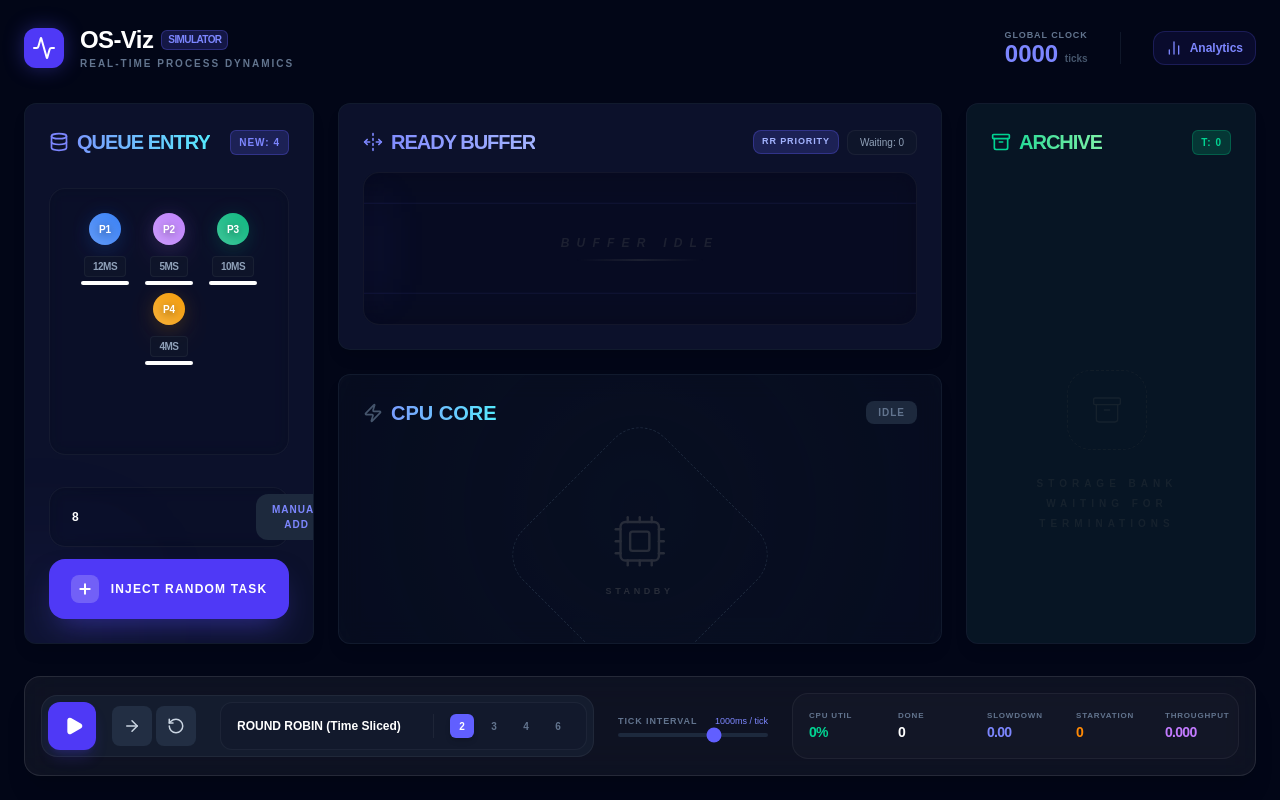
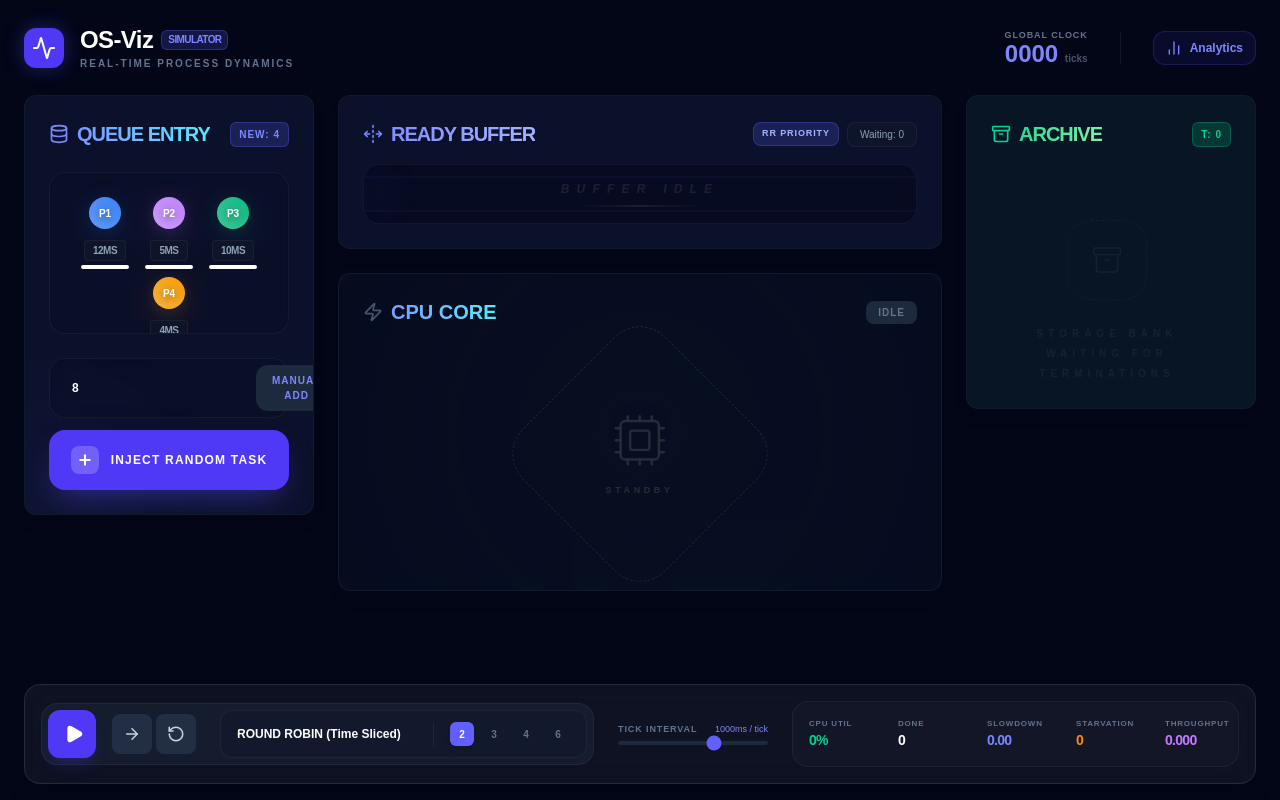
Before and after one commit to Fikresilase/osviz, a Next.js app: page / in a window 1280 px wide. Built offline with nearby package versions, Linux system fonts and the light colour scheme.

Commit message:
stable windows

```diff
--- a/app/page.tsx
+++ b/app/page.tsx
@@ -58,9 +58,9 @@ export default function OSVizPage() {
   }, []);
 
   return (
-    <main className="min-h-screen bg-[#020617] text-slate-200 p-4 md:p-6 pb-8 flex flex-col font-sans selection:bg-blue-500/30">
+    <main className="h-screen bg-[#020617] text-slate-200 flex flex-col font-sans selection:bg-blue-500/30 overflow-hidden">
       {/* App Header */}
-      <header className="flex flex-col sm:flex-row items-start sm:items-center justify-between mb-8 gap-4 shrink-0">
+      <header className="flex flex-col sm:flex-row items-start sm:items-center justify-between p-4 md:p-6 pb-4 gap-4 shrink-0">
         <div className="flex items-center gap-4">
           <motion.div
             whileHover={{ rotate: 180 }}
@@ -112,9 +112,10 @@ export default function OSVizPage() {
       </header>
 
       {/* Primary Simulation View - Responsive Grid */}
-      <div className="flex-1 grid grid-cols-12 gap-6 mb-8 group/sim">
+      <div className="flex-1 overflow-y-auto overflow-x-hidden px-4 md:px-6 pb-4">
+        <div className="grid grid-cols-12 gap-6 group/sim">
           {/* Left Col: Job Pool */}
-        <div className="col-span-12 lg:col-span-3 min-h-[300px]">
+          <div className="col-span-12 lg:col-span-3">
             <JobPool
               processes={processes}
               onAddProcess={(burstTime) =>
@@ -125,29 +126,30 @@ export default function OSVizPage() {
 
           {/* Middle Col: Ready Queue & CPU */}
           <div className="col-span-12 lg:col-span-6 flex flex-col gap-6">
-          <div className="h-[300px] lg:h-1/2">
+            <div>
               <ReadyQueue
                 processes={processes}
                 readyQueueIds={readyQueue}
                 algorithm={algorithm}
               />
             </div>
-          <div className="h-[300px] lg:h-1/2">
+            <div>
               <CPUCore process={runningProcess} algorithm={algorithm} />
             </div>
           </div>
 
           {/* Right Col: Terminated */}
-        <div className="col-span-12 lg:col-span-3 min-h-[300px]">
+          <div className="col-span-12 lg:col-span-3">
             <TerminatedSink
               processes={processes}
               terminatedIds={terminatedProcessIds}
             />
           </div>
         </div>
+      </div>
 
-      {/* Global Controls Area - Sticky Bottom with Blur */}
-      <footer className="shrink-0 mt-auto sticky bottom-0 z-50 glass p-4 rounded-2xl border-white/5 bg-slate-900/60 backdrop-blur-xl shadow-2xl">
+      {/* Global Controls Area - Fixed Bottom with Blur */}
+      <footer className="shrink-0 z-50 glass p-4 mx-4 md:mx-6 mb-4 rounded-2xl border-white/5 bg-slate-900/60 backdrop-blur-xl shadow-2xl">
         <MetricsDashboard
           metrics={metrics}
           algorithm={algorithm}
--- a/components/simulation/JobPool.tsx
+++ b/components/simulation/JobPool.tsx
@@ -25,10 +25,10 @@ export const JobPool: React.FC<JobPoolProps> = ({
   };
 
   return (
-    <div className="glass-card h-full p-6 flex flex-col relative overflow-hidden group border-indigo-500/10 hover:border-indigo-500/30 transition-colors">
+    <div className="glass-card p-6 flex flex-col relative overflow-hidden group border-indigo-500/10 hover:border-indigo-500/30 transition-colors max-h-[600px]">
       <div className="absolute inset-0 bg-indigo-500/5 group-hover:bg-indigo-500/10 transition-colors pointer-events-none" />
 
-      <div className="flex items-center justify-between mb-8 z-10">
+      <div className="flex items-center justify-between mb-6 z-10 shrink-0">
         <h2 className="text-xl font-black bg-gradient-to-r from-indigo-400 to-cyan-300 bg-clip-text text-transparent flex items-center gap-2 uppercase tracking-tighter">
           <Database size={20} className="text-indigo-400" />
           Queue Entry
@@ -38,7 +38,7 @@ export const JobPool: React.FC<JobPoolProps> = ({
         </span>
       </div>
 
-      <div className="flex-1 relative border border-white/5 rounded-2xl p-6 bg-[#020617]/40 overflow-y-auto custom-scrollbar backdrop-blur-sm z-10">
+      <div className="flex-1 relative border border-white/5 rounded-2xl p-6 bg-[#020617]/40 overflow-y-auto custom-scrollbar backdrop-blur-sm z-10 min-h-0">
         <div className="flex flex-wrap gap-x-8 gap-y-12 content-start justify-center">
           <AnimatePresence mode="popLayout">
             {newProcesses.map((p) => (
@@ -73,7 +73,7 @@ export const JobPool: React.FC<JobPoolProps> = ({
         </div>
       </div>
 
-      <div className="mt-8 z-10 space-y-3">
+      <div className="mt-6 z-10 space-y-3 shrink-0">
         <div className="flex gap-2 p-1.5 bg-[#020617]/40 rounded-2xl border border-white/5 backdrop-blur-sm">
           <input
             type="number"
--- a/components/simulation/TerminatedSink.tsx
+++ b/components/simulation/TerminatedSink.tsx
@@ -18,10 +18,10 @@ export const TerminatedSink: React.FC<TerminatedSinkProps> = ({
     .reverse(); // Show newest first
 
   return (
-    <div className="glass-card h-full p-6 flex flex-col relative overflow-hidden group border-emerald-500/10 hover:border-emerald-500/30 transition-colors">
+    <div className="glass-card p-6 flex flex-col relative overflow-hidden group border-emerald-500/10 hover:border-emerald-500/30 transition-colors max-h-[600px]">
       <div className="absolute inset-0 bg-emerald-500/5 group-hover:bg-emerald-500/10 transition-colors pointer-events-none" />
 
-      <div className="flex items-center justify-between mb-8 z-10">
+      <div className="flex items-center justify-between mb-6 z-10 shrink-0">
         <h2 className="text-xl font-black bg-gradient-to-r from-emerald-400 to-green-300 bg-clip-text text-transparent flex items-center gap-2 uppercase tracking-tighter">
           <Archive size={20} className="text-emerald-400" />
           Archive
@@ -31,7 +31,7 @@ export const TerminatedSink: React.FC<TerminatedSinkProps> = ({
         </span>
       </div>
 
-      <div className="flex-1 overflow-y-auto custom-scrollbar pr-2 space-y-4 z-10">
+      <div className="flex-1 overflow-y-auto custom-scrollbar pr-2 space-y-4 z-10 min-h-0">
         <AnimatePresence initial={false} mode="popLayout">
           {finishedProcesses.map((p) => (
             <motion.div
```
Lines whose indentation alone changed are shown as unchanged.
